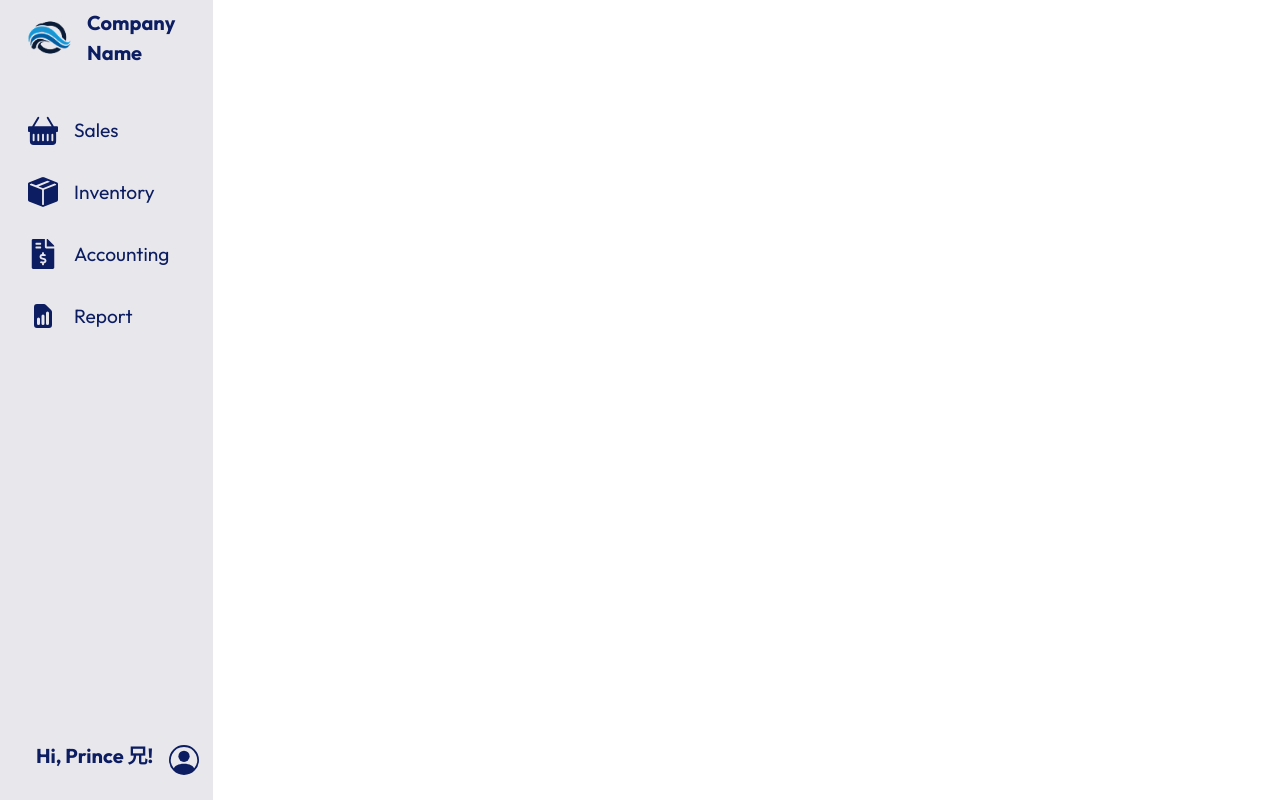
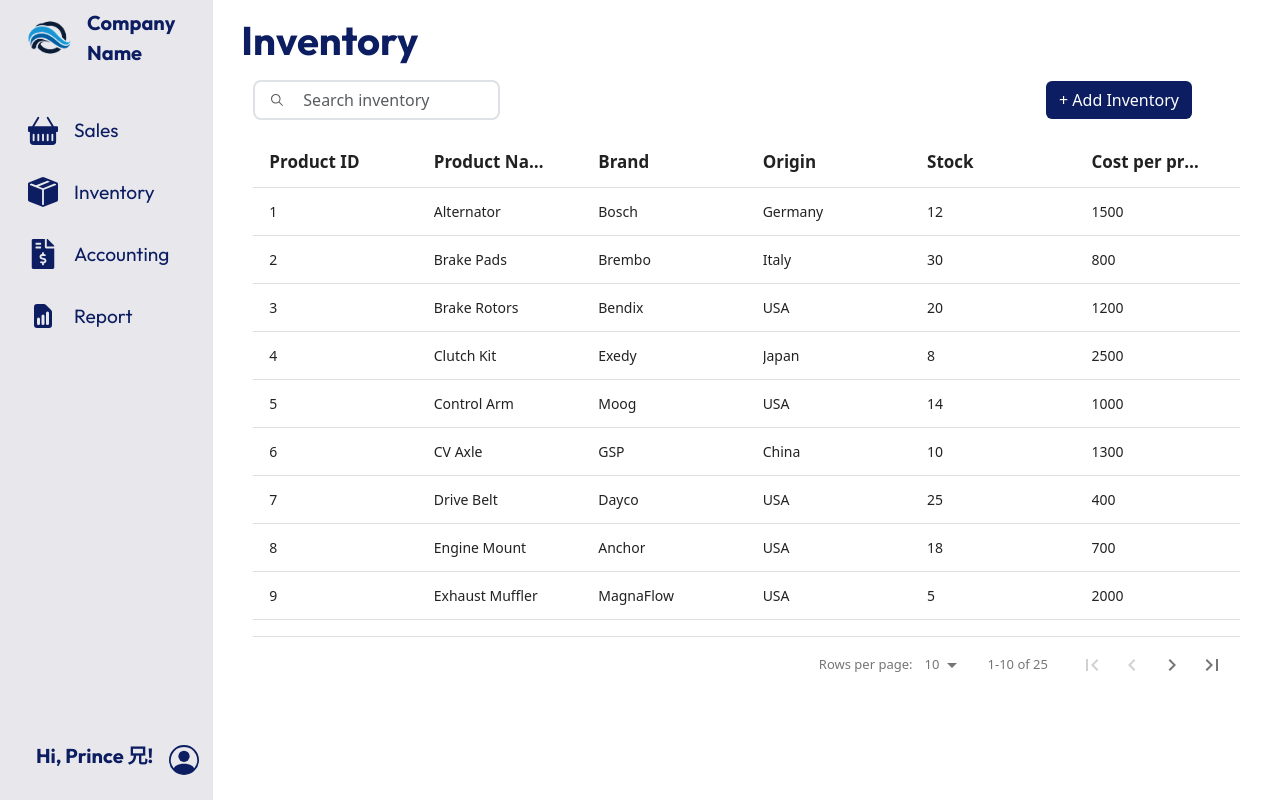
Before and after one commit to ssp-developers/ims-frontend, a React (Vite) app: page /inventory in a window 1280 px wide. Built offline with nearby package versions, Linux system fonts and the light colour scheme.

Commit message:
added inventory table

```diff
--- a/src/App.jsx
+++ b/src/App.jsx
@@ -5,6 +5,7 @@ import CreateOrder from "./Components/CreateOrder.jsx"; // Assuming CreateOrder
 import "./App.css";
 import { useState } from "react";  // Import useState
 import Swal from 'sweetalert2'
+import Inventory from "./Components/Inventory.jsx";
 
 function App() {
     const [orders, setOrders] = useState({
@@ -183,131 +184,232 @@ function App() {
 
     const [products] = useState([
       {
-            name: 'Alternator',
+          itemCode: 1,
+          itemName: 'Alternator',
+          brand: 'Bosch',
+          origin: 'Germany',
+          photo: 'defaultPic',
           price: { original: 1500, markup1: 1650, markup2: 1800 },
           stock: 12,
       },
       {
-            name: 'Brake Pads',
+          itemCode: 2,
+          itemName: 'Brake Pads',
+          brand: 'Brembo',
+          origin: 'Italy',
+          photo: 'defaultPic',
           price: { original: 800, markup1: 880, markup2: 960 },
           stock: 30,
       },
       {
-            name: 'Brake Rotors',
+          itemCode: 3,
+          itemName: 'Brake Rotors',
+          brand: 'Bendix',
+          origin: 'USA',
+          photo: 'defaultPic',
           price: { original: 1200, markup1: 1320, markup2: 1440 },
           stock: 20,
       },
       {
-            name: 'Clutch Kit',
+          itemCode: 4,
+          itemName: 'Clutch Kit',
+          brand: 'Exedy',
+          origin: 'Japan',
+          photo: 'defaultPic',
           price: { original: 2500, markup1: 2750, markup2: 3000 },
           stock: 8,
       },
       {
-            name: 'Control Arm',
+          itemCode: 5,
+          itemName: 'Control Arm',
+          brand: 'Moog',
+          origin: 'USA',
+          photo: 'defaultPic',
           price: { original: 1000, markup1: 1100, markup2: 1200 },
           stock: 14,
       },
       {
-            name: 'CV Axle',
+          itemCode: 6,
+          itemName: 'CV Axle',
+          brand: 'GSP',
+          origin: 'China',
+          photo: 'defaultPic',
           price: { original: 1300, markup1: 1430, markup2: 1560 },
           stock: 10,
       },
       {
-            name: 'Drive Belt',
+          itemCode: 7,
+          itemName: 'Drive Belt',
+          brand: 'Dayco',
+          origin: 'USA',
+          photo: 'defaultPic',
           price: { original: 400, markup1: 440, markup2: 480 },
           stock: 25,
       },
       {
-            name: 'Engine Mount',
+          itemCode: 8,
+          itemName: 'Engine Mount',
+          brand: 'Anchor',
+          origin: 'USA',
+          photo: 'defaultPic',
           price: { original: 700, markup1: 770, markup2: 840 },
           stock: 18,
       },
       {
-            name: 'Exhaust Muffler',
+          itemCode: 9,
+          itemName: 'Exhaust Muffler',
+          brand: 'MagnaFlow',
+          origin: 'USA',
+          photo: 'defaultPic',
           price: { original: 2000, markup1: 2200, markup2: 2400 },
           stock: 5,
       },
       {
-            name: 'Fuel Pump',
+          itemCode: 10,
+          itemName: 'Fuel Pump',
+          brand: 'Delphi',
+          origin: 'UK',
+          photo: 'defaultPic',
           price: { original: 1800, markup1: 1980, markup2: 2160 },
           stock: 9,
       },
       {
-            name: 'Headlight Assembly',
+          itemCode: 11,
+          itemName: 'Headlight Assembly',
+          brand: 'TYC',
+          origin: 'Taiwan',
+          photo: 'defaultPic',
           price: { original: 1500, markup1: 1650, markup2: 1800 },
           stock: 6,
       },
       {
-            name: 'Ignition Coil',
+          itemCode: 12,
+          itemName: 'Ignition Coil',
+          brand: 'NGK',
+          origin: 'Japan',
+          photo: 'defaultPic',
           price: { original: 600, markup1: 660, markup2: 720 },
           stock: 1,
       },
       {
-            name: 'Oil Filter',
+          itemCode: 13,
+          itemName: 'Oil Filter',
+          brand: 'Fram',
+          origin: 'USA',
+          photo: 'defaultPic',
           price: { original: 200, markup1: 220, markup2: 240 },
           stock: 50,
       },
       {
-            name: 'Oxygen Sensor',
+          itemCode: 14,
+          itemName: 'Oxygen Sensor',
+          brand: 'Denso',
+          origin: 'Japan',
+          photo: 'defaultPic',
           price: { original: 900, markup1: 990, markup2: 1080 },
           stock: 13,
       },
       {
-            name: 'Power Steering Pump',
+          itemCode: 15,
+          itemName: 'Power Steering Pump',
+          brand: 'ACDelco',
+          origin: 'USA',
+          photo: 'defaultPic',
           price: { original: 1900, markup1: 2090, markup2: 2280 },
           stock: 7,
       },
       {
-            name: 'Radiator',
+          itemCode: 16,
+          itemName: 'Radiator',
+          brand: 'Denso',
+          origin: 'Japan',
+          photo: 'defaultPic',
           price: { original: 2200, markup1: 2420, markup2: 2640 },
           stock: 4,
       },
       {
-            name: 'Shock Absorbers',
+          itemCode: 17,
+          itemName: 'Shock Absorbers',
+          brand: 'KYB',
+          origin: 'Japan',
+          photo: 'defaultPic',
           price: { original: 1700, markup1: 1870, markup2: 2040 },
           stock: 11,
       },
       {
-            name: 'Spark Plugs',
+          itemCode: 18,
+          itemName: 'Spark Plugs',
+          brand: 'Bosch',
+          origin: 'Germany',
+          photo: 'defaultPic',
           price: { original: 300, markup1: 330, markup2: 360 },
           stock: 40,
       },
       {
-            name: 'Starter Motor',
+          itemCode: 19,
+          itemName: 'Starter Motor',
+          brand: 'Valeo',
+          origin: 'France',
+          photo: 'defaultPic',
           price: { original: 1600, markup1: 1760, markup2: 1920 },
           stock: 6,
       },
       {
-            name: 'Strut Assembly',
+          itemCode: 20,
+          itemName: 'Strut Assembly',
+          brand: 'Monroe',
+          origin: 'USA',
+          photo: 'defaultPic',
           price: { original: 2100, markup1: 2310, markup2: 2520 },
           stock: 5,
       },
       {
-            name: 'Thermostat',
+          itemCode: 21,
+          itemName: 'Thermostat',
+          brand: 'Stant',
+          origin: 'USA',
+          photo: 'defaultPic',
           price: { original: 500, markup1: 550, markup2: 600 },
           stock: 22,
       },
       {
-            name: 'Timing Belt',
+          itemCode: 22,
+          itemName: 'Timing Belt',
+          brand: 'Gates',
+          origin: 'USA',
+          photo: 'defaultPic',
           price: { original: 1100, markup1: 1210, markup2: 1320 },
           stock: 16,
       },
       {
-            name: 'Transmission Filter',
+          itemCode: 23,
+          itemName: 'Transmission Filter',
+          brand: 'Mann-Filter',
+          origin: 'Germany',
+          photo: 'defaultPic',
           price: { original: 900, markup1: 990, markup2: 1080 },
           stock: 17,
       },
       {
-            name: 'Water Pump',
+          itemCode: 24,
+          itemName: 'Water Pump',
+          brand: 'Aisin',
+          origin: 'Japan',
+          photo: 'defaultPic',
           price: { original: 1400, markup1: 1540, markup2: 1680 },
           stock: 12,
       },
       {
-            name: 'Windshield Wiper Motor',
+          itemCode: 25,
+          itemName: 'Windshield Wiper Motor',
+          brand: 'Denso',
+          origin: 'Japan',
+          photo: 'defaultPic',
           price: { original: 1300, markup1: 1430, markup2: 1560 },
           stock: 8,
       },
   ]);
+
 
     const handleAddOrder = (newOrder) => {
       setOrders((prevOrders) => ({
@@ -321,7 +423,7 @@ function App() {
         setQuery(value);
         if (value.length > 0) {
         const filtered = products.filter((p) =>
-            p.name.toLowerCase().includes(value.toLowerCase())
+            p.itemName.toLowerCase().includes(value.toLowerCase())
         );
         setSuggestions(filtered);
         } else {
@@ -330,13 +432,13 @@ function App() {
     };
 
     const handleSelectProduct = (product) => {
-        const alreadyInOrder = orderItems.some(item => item.name === product.name);
+        const alreadyInOrder = orderItems.some(item => item.name === product.itemName);
 
         if (alreadyInOrder) {
         Swal.fire({
             icon: 'warning',
             title: 'Duplicate Product',
-            text: `${product.name} is already in the order list.`,
+            text: `${product.itemName} is already in the order list.`,
             confirmButtonColor: '#0C1D61'
         });
 
@@ -349,7 +451,7 @@ function App() {
         ...orderItems,
         {
             ...product,
-            selectedMarkup: 'markup1',
+            selectedMarkup: 'original',
             quantity: 1,
         },
         ]);
@@ -426,6 +528,7 @@ function App() {
                       setInfo={setInfo}
                       onAddOrder={handleAddOrder} />}
                       />
+              <Route path="/inventory" element={<Inventory products={Object.values(products)}/>} />
             </Routes>
           </div>
         </div>
--- /dev/null
+++ b/src/Components/Inventory.jsx
@@ -0,0 +1,19 @@
+import InventoryTable from "./InventoryTable"
+
+function Inventory({products}) {
+    return (
+        <div className="container mt-3">
+
+            <div className="d-flex justify-content-between align-items-center">
+                <p className="h1 fw-bold mb-0 ms-3" style={{ color: "#0C1D61", fontFamily: "'Outfit', sans-serif" }}>Inventory</p>
+            </div>
+
+
+            <div className="row table-responsive mx-3">
+                <InventoryTable products={products}/>
+            </div>
+        </div>
+    )
+}
+
+export default Inventory
--- /dev/null
+++ b/src/Components/InventoryTable.jsx
@@ -0,0 +1,91 @@
+import { useState } from "react";
+import DataTable from "react-data-table-component";
+import { Link } from "react-router-dom";  // Import Link from react-router-dom
+import { IoIosSearch } from "react-icons/io";
+
+
+// Define table columns
+const columns = [
+    { name: "Product ID", selector: (row) => row.itemCode, sortable: true },
+    { name: "Product Name", selector: (row) => row.itemName, sortable: true },
+    { name: "Brand", selector: (row) => row.brand, sortable: true },
+    { name: "Origin", selector: (row) => row.origin, sortable: true },
+    { name: "Stock", selector: (row) => row.stock, sortable: true },
+    { name: "Cost per product", selector: (row) => row.price.original, sortable: true }
+  ];
+
+function InventoryTable({products}) {
+
+    // const [showRowModal, setShowRowModal] = useState(false);
+    // const [selectedRow, setSelectedRow] = useState(null);
+    const [searchTerm, setSearchTerm] = useState("");
+    const [filteredData, setFilteredData] = useState(Object.values(products));
+
+    // Handle search input change
+    const handleSearch = (event) => {
+        const value = event.target.value.toLowerCase();
+        setSearchTerm(value);
+
+        const filtered = Object.values(products).filter((row) =>
+            Object.values(row).some((field) =>
+              field?.toString().toLowerCase().includes(value)
+            )
+          );
+
+        setFilteredData(filtered);
+    };
+
+    const handleRowClick = (row) => {
+      console.log('Row clicked:', row);
+        // setSelectedRow(row);
+        // setShowRowModal(true);
+    };
+
+    // const handleRequestInvoice = () => {
+    //     setShowRequestModal(true); // Show the Request Invoice modal
+    //     setShowRowModal(false); // Close the current order details modal (optional)
+    // }
+
+    return (
+        <div>
+            <div>
+                <div className="d-flex justify-content-between align-items-center">
+                    {/* Search input field */}
+                    <div className="position-relative w-25 my-3">
+                        <IoIosSearch className="position-absolute top-50 start-0 translate-middle-y ms-3 text-muted" />
+                        <input
+                            type="text"
+                            placeholder="Search inventory"
+                            value={searchTerm}
+                            onChange={handleSearch}
+                            className="form-control ps-5 border-2 rounded-3"
+                        />
+                    </div>
+
+                    <Link to="">
+                        <button
+                            type="button"
+                            className="btn me-5"
+                            style={{ backgroundColor: "#0C1D61", color: "white" }}
+                        >
+                            + Add Inventory
+                        </button>
+                    </Link>
+                </div>
+
+                <DataTable
+                    columns={columns}
+                    data={filteredData}
+                    pagination
+                    highlightOnHover
+                    fixedHeader
+                    fixedHeaderScrollHeight="500px"
+                    onRowClicked={handleRowClick}
+                    className="custom-data-table"
+                />
+                </div>
+        </div>
+    )
+}
+
+export default InventoryTable
--- a/src/Components/OrderForm.jsx
+++ b/src/Components/OrderForm.jsx
@@ -50,7 +50,7 @@ function OrderForm({query, suggestions, orderItems, onSearchChange, onSelectProd
                                     borderBottom: '1px solid #eee',
                                 }}
                                 >
-                                <strong>{product.name}</strong> <br />
+                                <strong>{product.itemName}</strong> <br />
                                 Stock: {product.stock}
                                 </li>
                             ))}
@@ -80,7 +80,7 @@ function OrderForm({query, suggestions, orderItems, onSearchChange, onSelectProd
                                     <div className="d-flex align-items-center gap-3">
                                         <img src={defaultPic} alt="Product" style={{ width: "40px", height: "40px", objectFit: "cover", borderRadius: "6px" }} />
                                         <div className="d-flex flex-column">
-                                        <span className="fw-semibold">{item.name}</span>
+                                        <span className="fw-semibold">{item.itemName}</span>
                                         <span style={{ fontSize: "0.85rem", fontWeight: "bold", color: item.stock < 5 ? "#B64345" : item.stock >= 5 && item.stock < 10 ? "#F8B13D" : "#ACACAC" }}>
                                             In stock: {item.stock} pcs
                                         </span>
```
Also changed, not shown: src/Components/OrdersTable.jsx (+4 -4 lines), src/Components/Sidebar.jsx (+5 -5 lines). Lines whose indentation alone changed are shown as unchanged.
